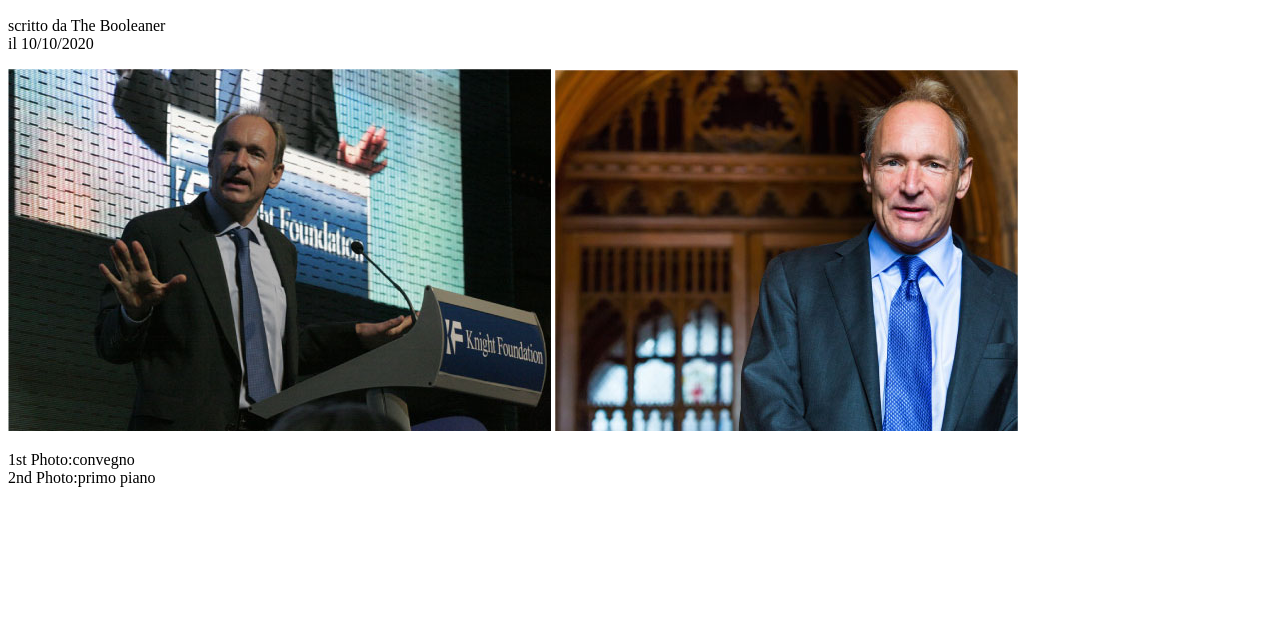
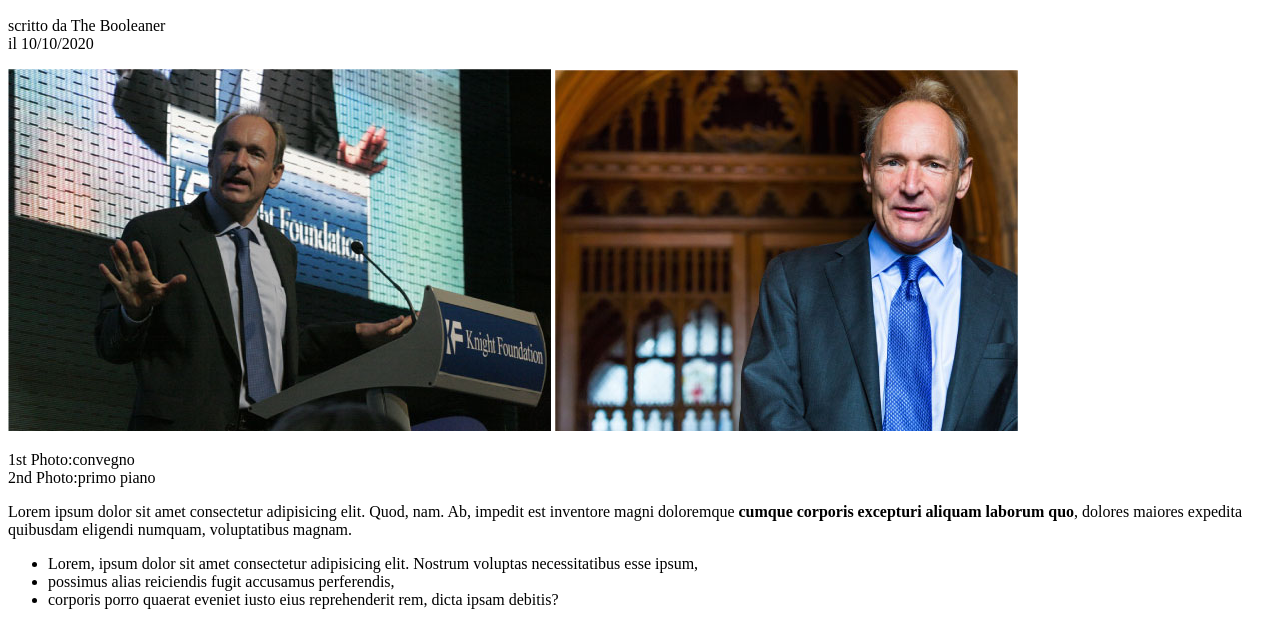
Before and after one commit to FusaroFederico/html-css-booleaner, a plain HTML site: page index.html in a window 1280 px wide. Shown: the part 383-1008 px from the top of the page. Before the commit the page ends 886 px from the top, so only its background shows below. Drawn offline with Linux system fonts and the light colour scheme.

Commit message:
add: div with a paragraph and an ul to index.html

```diff
--- a/index.html
+++ b/index.html
@@ -26,6 +26,22 @@
             <!--/didascalia delle foto-->
         </article>
         <!--/articolo con titolo,autore,data e immagini-->
+        <!--div con paragrafo e unordered list-->
+        <div>
+            <p>Lorem ipsum dolor sit amet consectetur adipisicing elit. Quod, nam. Ab, impedit est inventore magni
+                doloremque <strong>cumque corporis excepturi aliquam laborum quo</strong>, dolores maiores expedita
+                quibusdam eligendi
+                numquam, voluptatibus magnam.</p>
+            <ul>
+                <li>Lorem, ipsum dolor sit amet consectetur adipisicing elit. Nostrum voluptas necessitatibus esse
+                    ipsum,
+                </li>
+                <li>possimus alias reiciendis fugit accusamus perferendis,</li>
+                <li>corporis porro quaerat eveniet iusto eius reprehenderit rem,
+                    dicta ipsam debitis?</li>
+            </ul>
+        </div>
+        <!--/div con paragrafo e unordered list-->
 
     </main>
 
```
